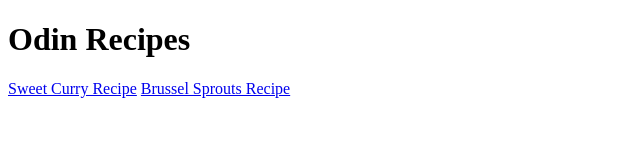
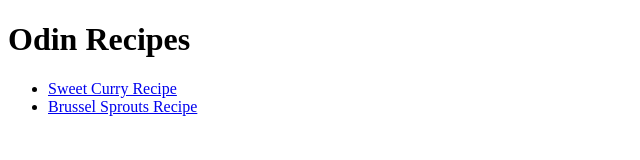
Before and after one commit to magerber93/odin-recipes, a plain HTML site: page index.html in a window 1280 px wide. Shown: the whole page, without its empty margins (0-640 px from the left). Drawn offline with Linux system fonts and the light colour scheme.

```diff
--- a/index.html
+++ b/index.html
@@ -8,8 +8,10 @@
 
 <body>
     <h1>Odin Recipes</h1>
-    <a href="recipes/curry.html">Sweet Curry Recipe</a>
-    <a href="recipes/brusselsprouts.html">Brussel Sprouts Recipe</a>
+    <ul>
+    <li><a href="recipes/curry.html">Sweet Curry Recipe</a></li>
+    <li><a href="recipes/brusselsprouts.html">Brussel Sprouts Recipe</a></li>
+    </ul>
 </body>
 
 </html>
```
Also changed, not shown: img/brusselsprouts.jpg (added).
